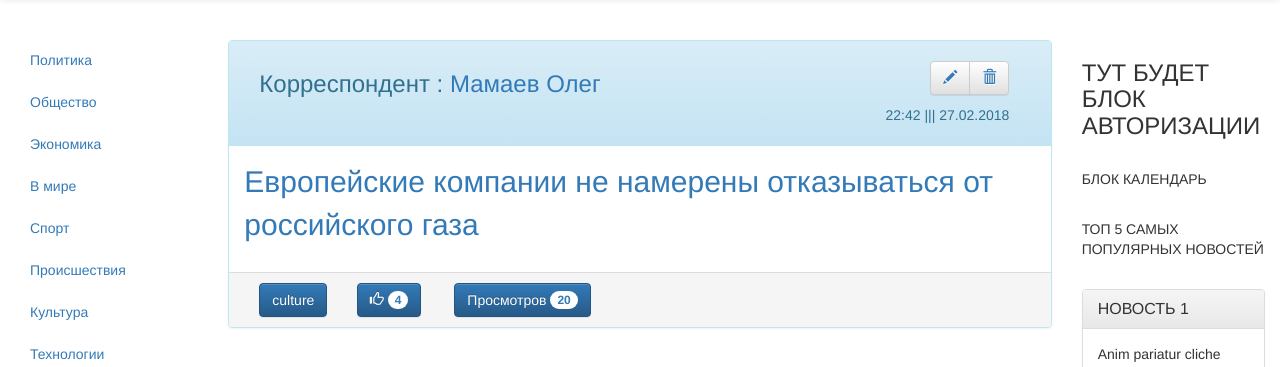
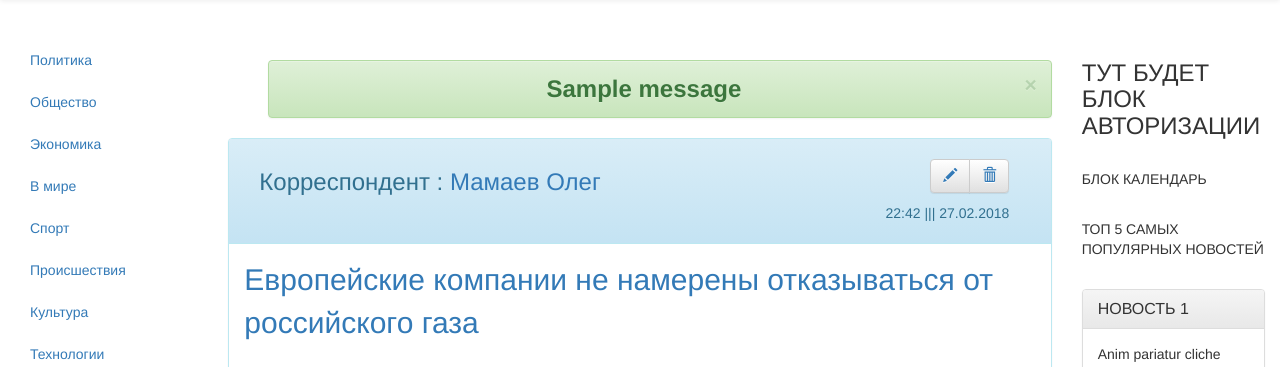
Before and after one commit to b1sqw1t/news-site, a Django app: page / in a window 1280 px wide; the page is wider, and only the part inside the window is pictured. Shown: the part 51-418 px from the top of that part. Run offline with Django 3.2, Linux system fonts and the light colour scheme; data comes from the database, SQL or seed files in the repository; both versions use the stored data as it was after the commit; tables that the repository leaves empty hold one stand-in row (values such as "Sample post"); one stand-in notice (Sample message) is shown; some libraries are stand-ins or nearby versions.

Commit message:
add NEW bootstrap design MESSAGE

```diff
--- a/news/templates/index.html
+++ b/news/templates/index.html
@@ -30,6 +30,21 @@
 <!--ВЫВОД ИМЕНИ АВТОРА ПОД ШАПКОЙ -->
 
 {% block news%}
+    <!--ВЫВОД СООБЩЕНИЙ -->
+    {% if  messages  %}
+        {% for message in messages %}
+            <ul >
+                <div class="alert alert-{{message.tags}} h3 alert-dismissible" role="alert">
+                    <button type="button" class="close" data-dismiss="alert" aria-label="Close">
+                        <span aria-hidden="true">&times;</span>
+                    </button>
+                         <strong> <center>{{message}}</center></strong>
+                </div>
+
+            </ul>
+        {% endfor %}
+    {% endif %}
+    <!--ВЫВОД СООБЩЕНИЙ -->
     {% if object_list %}
         {% for news in object_list %}
             <div class="panel panel-info ">
--- a/news/views.py
+++ b/news/views.py
@@ -205,7 +205,9 @@ class add_news(TemplateView,category_list):
         self.form = NewsForm(request.POST)
         if self.form.is_valid():
             self.form.save()
+            messages.add_message(request, messages.SUCCESS, 'НОВОСТЬ УСПЕШНО ДОБАВЛЕНА')
             return redirect('/')
+        messages.add_message(request,messages.ERROR,'ОШИБКА ПРИ ДОБАВЛЕНИИ НОВОСТИ')
         return super(add_news,self).get(request,*args,**kwargs)
 
 
@@ -237,12 +239,19 @@ class edit_news(TemplateView,category_list):
         self.form = NewsForm(request.POST, instance=self.news)
         if self.form.is_valid():
             self.form.save()
+            messages.add_message(request, messages.SUCCESS, 'НОВОСТЬ УСПЕШНО ОТРЕДАКТИРОВАНА')
             return redirect('/post?post='+self.post_id)
+        messages.add_message(request,messages.ERROR,'ОШИБКА. НОВОСТЬ НЕ ИЗМЕНЕНА')
         return super(edit_news,self).get(request,*args,**kwargs)
 
 
 class delete_news(TemplateView):
     def get(self,request,*args,**kwargs):
-        self.news = get_object_or_404(Newsbase,pk=self.args[0])
-        self.news.delete()
-        return redirect('/')
+        try:
+            self.news = get_object_or_404(Newsbase,pk=self.args[0])
+            self.news.delete()
+            messages.add_message(request,messages.SUCCESS,'НОВОСТЬ УСПЕШНО УДАЛЕНА')
+            return redirect('/')
+        except:
+            messages.add_message(request, messages.WARNING, 'ОШИБКА. Возможно вы пытаетесь удалить несуществующую новость')
+            return redirect('/')
```
Also changed, not shown: news/templates/view.html (+9 -3 lines), db.sqlite3.
